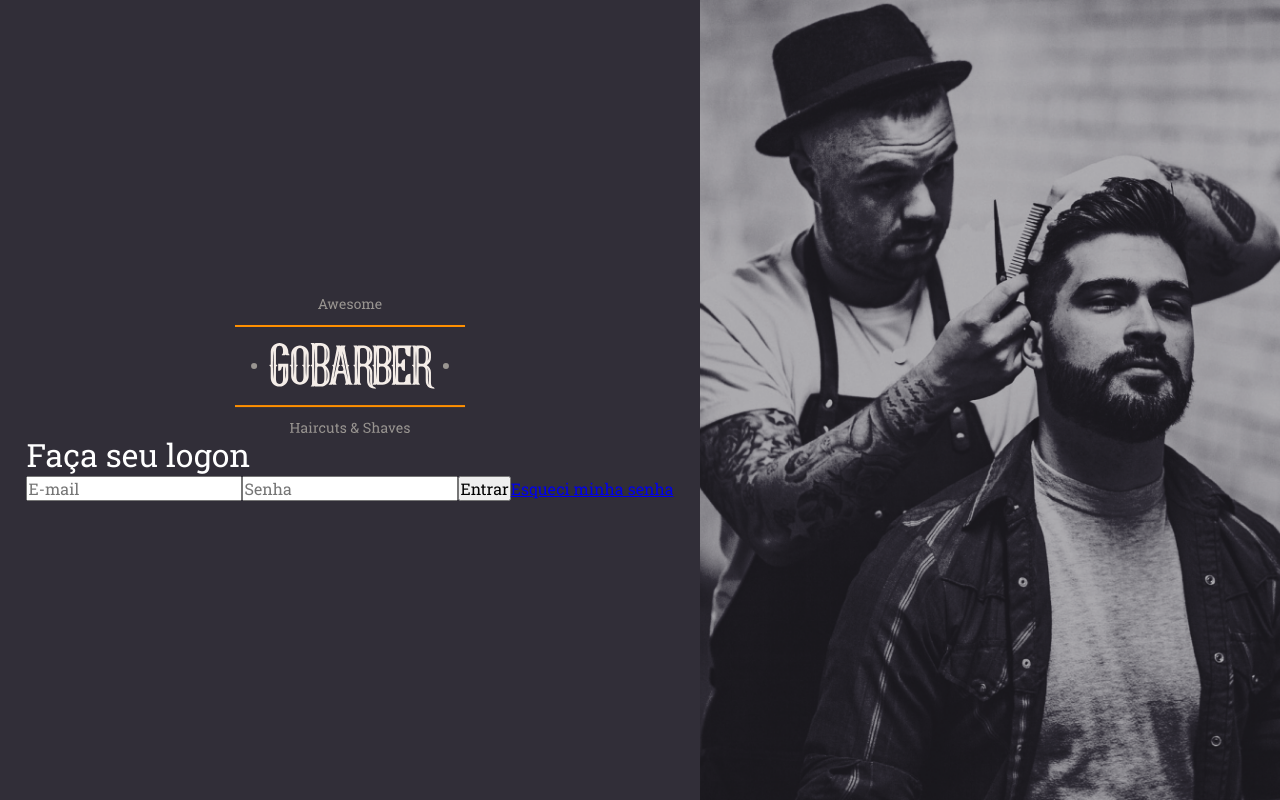
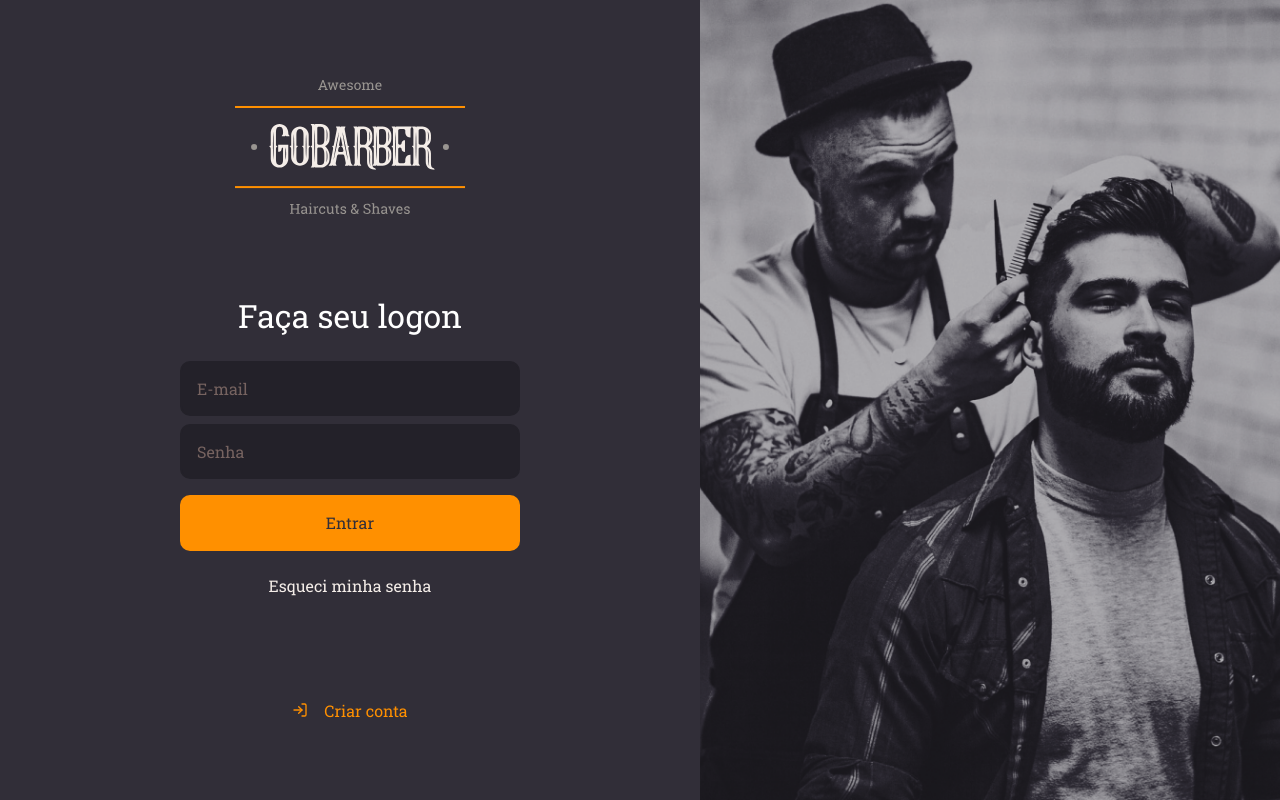
Before and after one commit to netomartins/GoBarber_frontend, a React (Create React App) app: page / in a window 1280 px wide. Built offline with nearby package versions, Linux system fonts and the light colour scheme.

Commit message:
config: login screen styling

```diff
--- a/package.json
+++ b/package.json
@@ -11,6 +11,7 @@
     "@types/react": "^17.0.20",
     "@types/react-dom": "^17.0.9",
     "@types/styled-components": "^5.1.21",
+    "polished": "^4.1.4",
     "react": "^17.0.2",
     "react-dom": "^17.0.2",
     "react-icons": "^4.3.1",
--- a/src/pages/SignIn/index.tsx
+++ b/src/pages/SignIn/index.tsx
@@ -1,6 +1,7 @@
 /* eslint-disable prettier/prettier */
 import React from 'react';
-import logoimg from '../../assets/logo.svg'
+import { FiLogIn, FiMail, FiLock } from 'react-icons/fi';
+import logoimg from '../../assets/logo.svg';
 import { Container, Content, Background } from './style';
 
 
@@ -8,6 +9,8 @@ const SignIn: React.FC = () => (
 
   <Container>
     <Content>
+
+
       <img src={logoimg} alt="GoBarber" />
 
       <form>
@@ -20,6 +23,11 @@ const SignIn: React.FC = () => (
         <a href="forgot">Esqueci minha senha</a>
       </form>
 
+      <a href="forgot">
+        <FiLogIn />
+        Criar conta
+      </a>
+
 
     </Content>
 
--- a/src/pages/SignIn/style.ts
+++ b/src/pages/SignIn/style.ts
@@ -1,4 +1,5 @@
-import styled from 'styled-components';
+import styled, { keyframes } from 'styled-components';
+import { shade } from 'polished';
 
 import signInBackgroundImg from '../../assets/sign-in-background.png';
 
@@ -13,34 +14,52 @@ export const Content = styled.div`
   flex-direction: column;
   align-items: center;
   justify-content: center;
+  place-content: center;
   width: 100%;
   max-width: 700px;
-`;
 
-/* const appearFromLeft = keyframes`
-  //from {
-   // opacity: 0;
-    transform: translateX(-50px);
-  //}
-  //to {
-  //  opacity: 1;
- //   transform: translateX(0);
- /// }
-//`; */
-
-/* export const AnimationContainer = styled.div`
-  display: flex;
-  flex-direction: column;
-  align-items: center;
-  justify-content: center;
-  animation: ${appearFromLeft} 1s;
   form {
     margin: 80px 0;
     width: 340px;
     text-align: center;
+  }
   h1 {
     margin-bottom: 24px;
   }
+  input {
+    background: #232129;
+    border-radius: 10px;
+    border: 2px solid #232129;
+    padding: 15px;
+    width: 100%;
+    color: #f4ede8;
+
+    &::placeholder {
+      color: #766360;
+
+    }
+    & + input{
+      margin-top: 8px;
+    }
+  }
+
+  button{
+    background: #ff9000;
+    height: 56px;
+    border-radius: 10px;
+    border: 0;
+    padding: 0 16px;
+    color: #312e38;
+    width: 100%;
+    font-weight: 500;
+    margin-top: 16px;
+    transition: background-color 0;
+
+    &:hover {
+      background: ${shade(0.2, '#ff9000')};
+    }
+  }
+
   a {
     color: #f4ede8;
     display: block;
@@ -52,6 +71,7 @@ export const Content = styled.div`
     }
   }
 }
+
  > a {
     color: #ff9000;
     display: block;
@@ -68,7 +88,7 @@ export const Content = styled.div`
     }
   }
 `;
- */
+
 export const Background = styled.div`
   flex: 1;
   background: url(${signInBackgroundImg}) no-repeat center;
```
Also changed, not shown: .eslintrc.json, 1 other file (tests, documents, lock files or other folders). Lines whose indentation alone changed are shown as unchanged.
